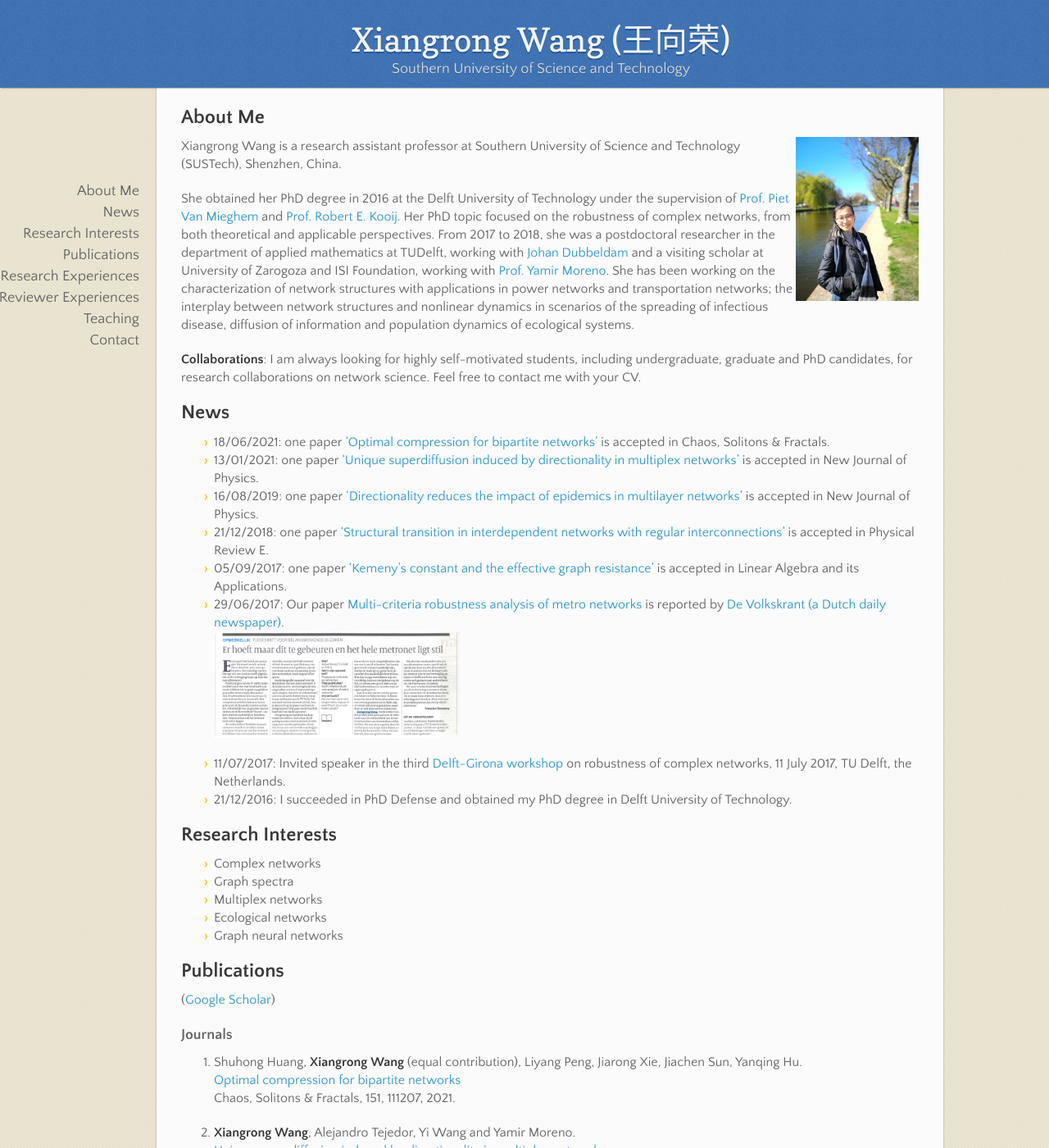
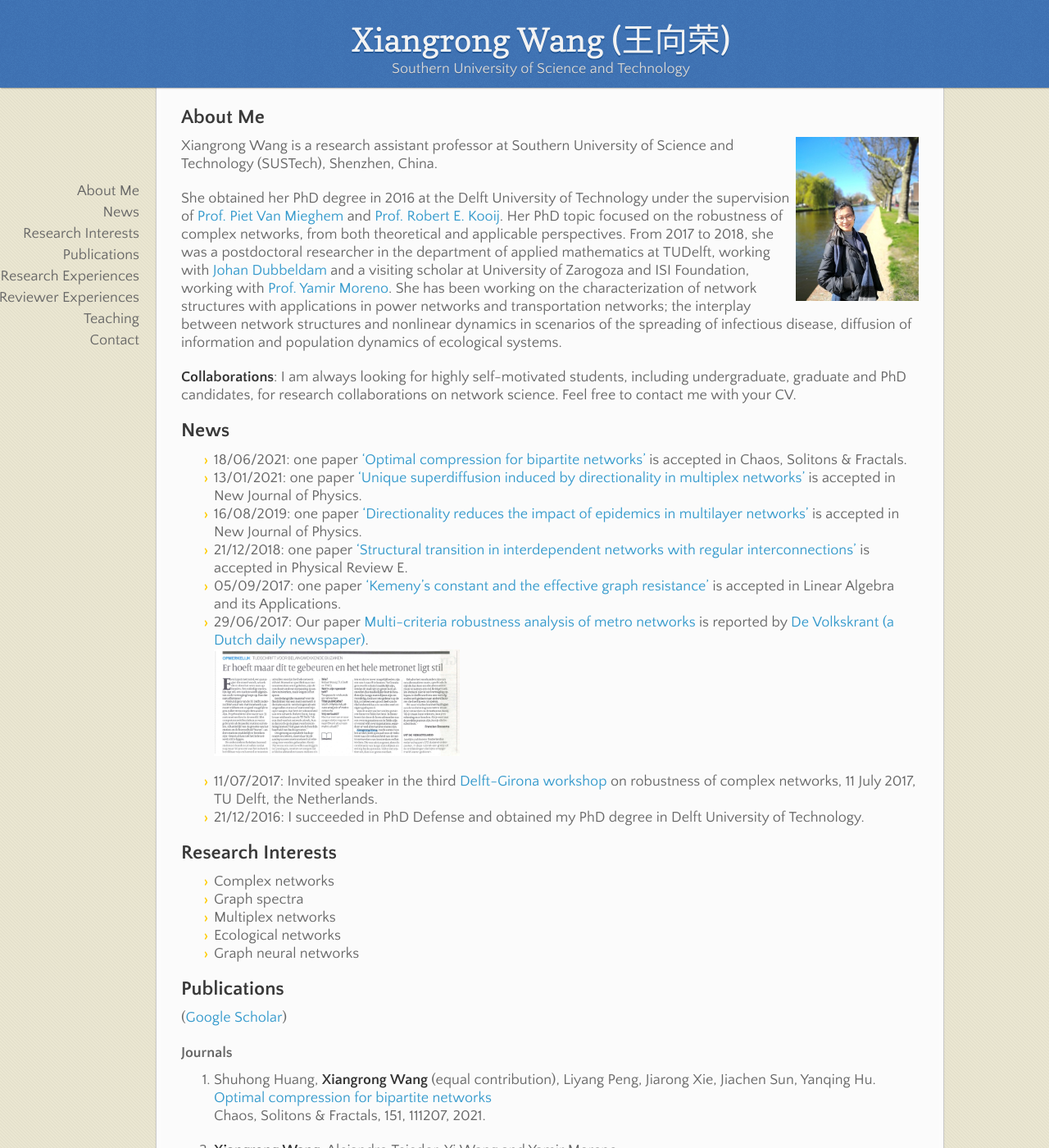
Before and after one commit to xiangrongwang/xiangrongwang.github.io, a Jekyll site: the page built from index.md, in a window 1280 px wide and 1400 px high. Shown: the whole window at 82% size. Built offline with Jekyll 4.4.1, drawn with Linux system fonts in a browser that asks for light colours; nearby versions of some CDN libraries; our own code applies the rules of GitHub Pages for plain Markdown files.

Commit message:
Update jekyll-theme-leap-day.scss

```diff
--- a/_sass/jekyll-theme-leap-day.scss
+++ b/_sass/jekyll-theme-leap-day.scss
@@ -8,7 +8,7 @@ by Matt Graham
 @import "rouge-base16-dark";
 
 body {
-  font:16px/22px 'Quattrocento Sans', "Helvetica Neue", Helvetica, Arial, sans-serif;
+  font:18px/22px 'Quattrocento Sans', "Helvetica Neue", Helvetica, Arial, sans-serif;
   color:#666;
   font-weight:300;
   margin: 0px;
```
